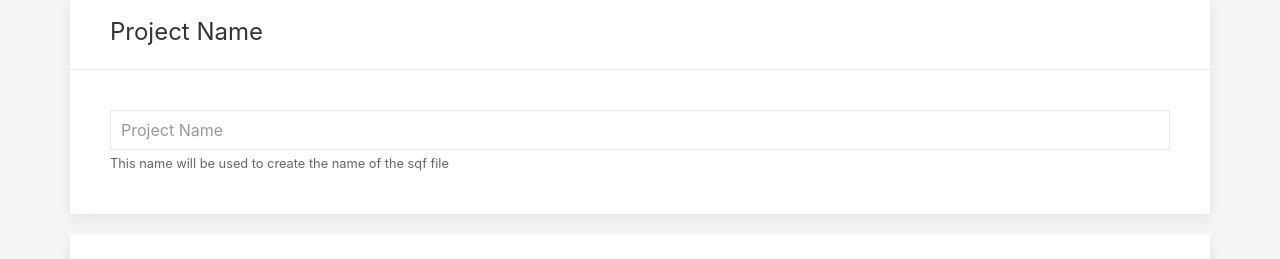
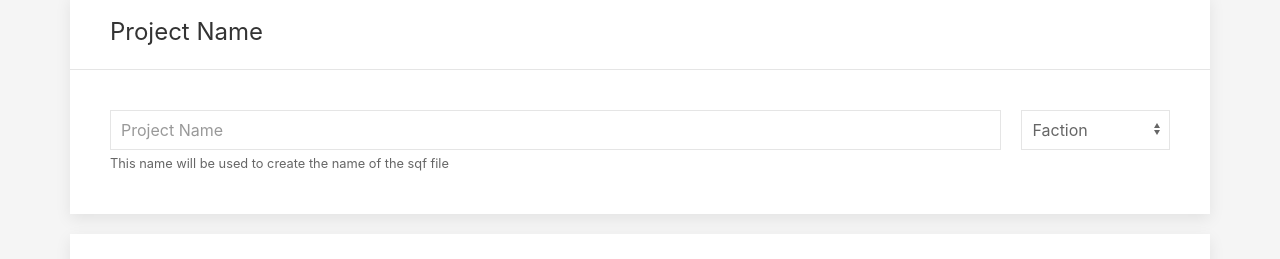
Before and after one commit to aliensteak/loadout-picker, a React (Create React App) app: page / in a window 1280 px wide. Shown: the part 171-430 px from the top of the page. Built offline with nearby package versions, Linux system fonts and the light colour scheme.

Commit message:
added side change dropdown

```diff
--- a/src/components/App.js
+++ b/src/components/App.js
@@ -6,7 +6,8 @@ class App extends React.Component {
     super()
 
     this.state = {
-      projectName: ""
+      projectName: "",
+      side: ""
     }
 
     this.setParentState = this.setParentState.bind(this)
--- a/src/components/ProjectName.js
+++ b/src/components/ProjectName.js
@@ -19,10 +19,18 @@ class ProjectName extends React.Component {
             <h3 className="uk-card-title uk-margin-remove-bottom">Project Name</h3>
           </div>
         </div>
-        <div className="uk-card-body">
-          <div className="uk-margin">
+        <div className="uk-card-body uk-width-1-1 uk-flex-inline">
+          <div className="uk-margin-right uk-width-1-1">
             <input className="uk-input" type="text" placeholder="Project Name" name="projectName" onChange={this.handleChange} />
             <small>This name will be used to create the name of the sqf file</small>
+          </div>
+          <div className="uk-width-1-6">
+            <select className="uk-select" name="side" onChange={this.handleChange}>
+              <option disabled="true" selected="true">Faction</option>
+              <option>West</option>
+              <option>East</option>
+              <option>Independent</option>
+            </select>
           </div>
         </div>
       </div>
```
Also changed, not shown: 1 other file (tests, documents, lock files or other folders).
